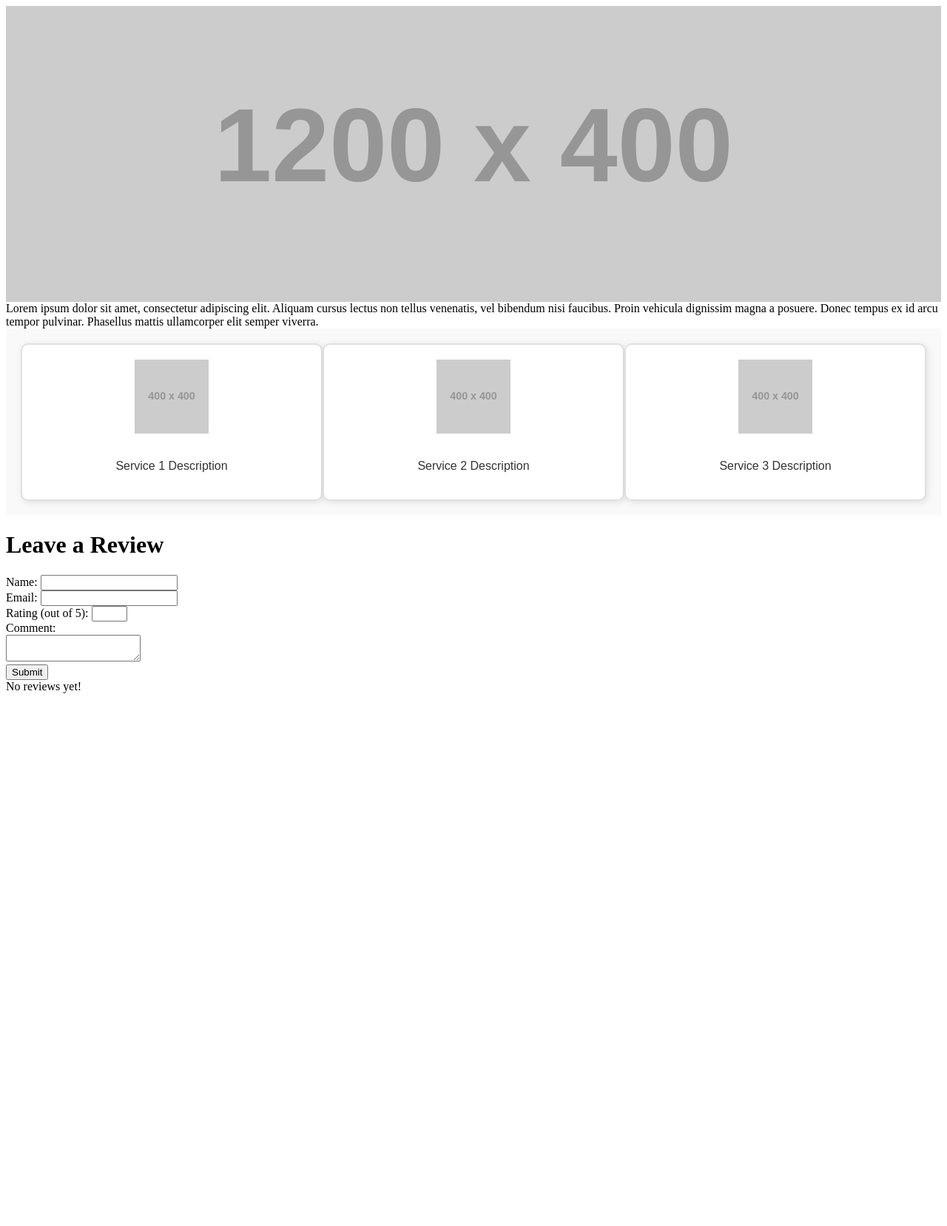
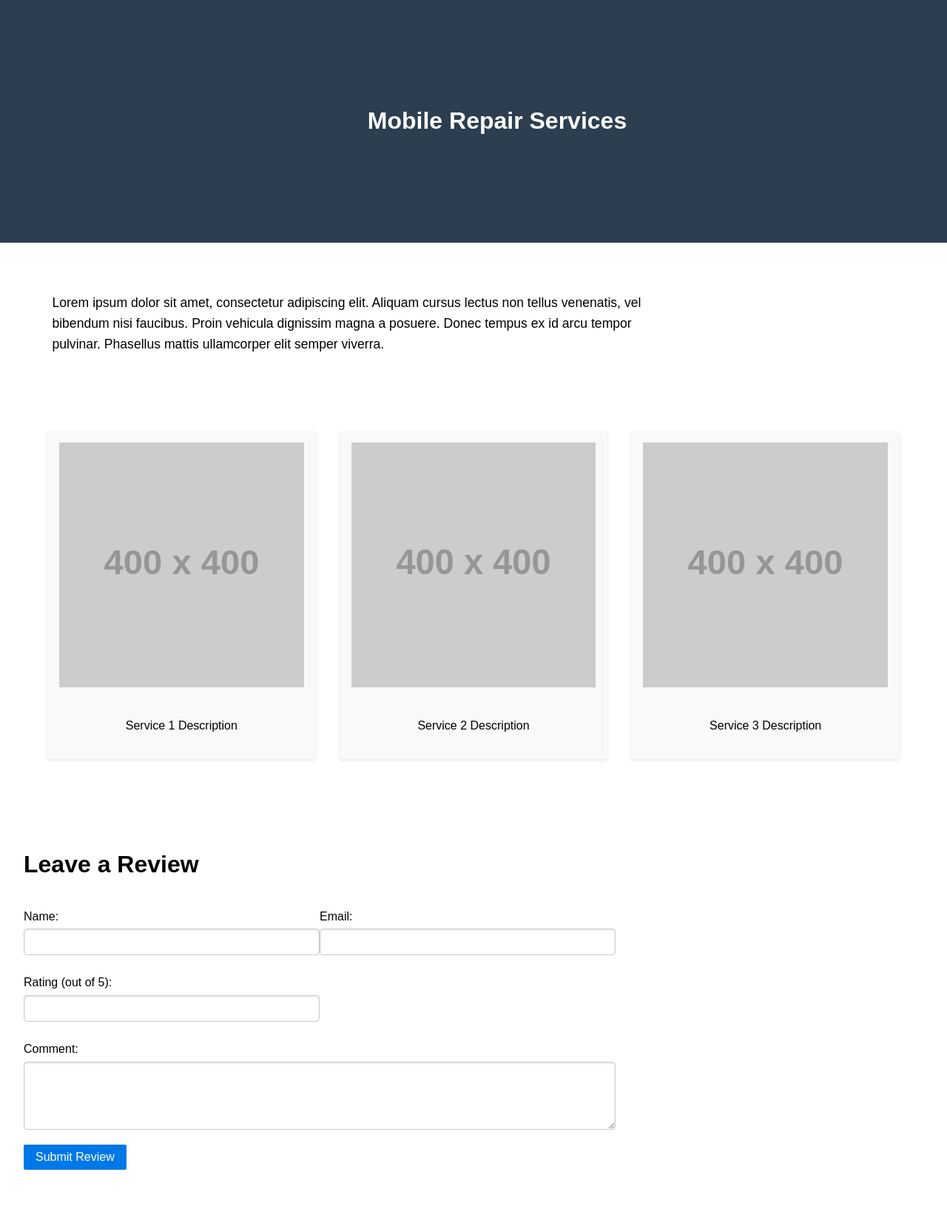
Before and after one commit to Alchabom/BingleFixIt, a PHP site: page / in a window 1280 px wide; the page is wider, and only the part inside the window is pictured. Shown: that part at 74% size. Before the commit the page ends 937 px from the top of that part, so only its background shows below. Run offline with PHP 8.4, Linux system fonts and the light colour scheme; grey boxes labelled with a size stand in for pictures from a placeholder-image service; data that the repository does not hold is empty; some libraries are stand-ins or nearby versions.

Commit message:
connected to database, fixed Pure CSS

```diff
--- a/index.php
+++ b/index.php
@@ -1,28 +1,145 @@
 <!DOCTYPE html>
-<!--[if lt IE 7]>      <html class="no-js lt-ie9 lt-ie8 lt-ie7"> <![endif]-->
-<!--[if IE 7]>         <html class="no-js lt-ie9 lt-ie8"> <![endif]-->
-<!--[if IE 8]>         <html class="no-js lt-ie9"> <![endif]-->
-<!--[if gt IE 8]>      <html class="no-js"> <!--<![endif]-->
 <html>
     <head>
         <meta charset="utf-8">
         <meta http-equiv="X-UA-Compatible" content="IE=edge">
-        <title></title>
-        <meta name="description" content="">
         <meta name="viewport" content="width=device-width, initial-scale=1">
-         <link rel="stylesheet" href="styles.css">
+        <title>Mobile Repair Services</title>
+
+        <!-- Pure CSS -->
+        <link rel="stylesheet" href="https://cdn.jsdelivr.net/npm/purecss@3.0.0/build/pure-min.css">
+        <link rel="stylesheet" href="https://cdn.jsdelivr.net/npm/purecss@3.0.0/build/grids-responsive-min.css">
+
+        <style>
+            /* General Styles */
+            body {
+                line-height: 1.6;
+                padding: 0;
+                margin: 0;
+            }
+
+            /* Banner Section */
+            .banner {
+                background-color: #2c3e50;
+                color: white;
+                padding: 4em 2em;
+                margin-bottom: 2em;
+                width: 100%;
+                min-height: 200px;
+                display: flex;
+                align-items: center;
+                justify-content: center;
+            }
+
+            /* Description Box */
+            .description-box {
+                padding: 2em;
+                margin-bottom: 2em;
+                font-size: 1.1em;
+                line-height: 1.6;
+                max-width: 800px;
+                margin-left: 2em;
+            }
+
+            /* Services Section */
+            .services-section {
+                padding: 2em;
+                margin-bottom: 2em;
+            }
+
+            .service-boxes {
+                display: grid;
+                grid-template-columns: repeat(3, 1fr);
+                gap: 2em;
+                padding: 0 2em;
+            }
+
+            .service-box {
+                text-align: center;
+                padding: 1em;
+                background: #f8f9fa;
+                border-radius: 4px;
+                box-shadow: 0 2px 4px rgba(0,0,0,0.1);
+            }
+
+            .badge-icon {
+                width: 100%;
+                max-width: 400px;
+                height: auto;
+                margin-bottom: 1em;
+            }
+
+            /* Review Section */
+            .review-section {
+                padding: 2em;
+                max-width: 800px;
+                margin: 0;
+            }
+
+            .review-form {
+                margin-bottom: 2em;
+            }
+
+            .form-group {
+                margin-bottom: 1em;
+            }
+
+            .review-box {
+                padding: 1em;
+                margin-bottom: 1em;
+                background: #f8f9fa;
+                border-radius: 4px;
+            }
+
+            .success-message {
+                background: #dff0d8;
+                color: #3c763d;
+                padding: 1em;
+                margin: 1em 0;
+                border-radius: 4px;
+            }
+
+            .error-message {
+                background: #f2dede;
+                color: #a94442;
+                padding: 1em;
+                margin: 1em 0;
+                border-radius: 4px;
+            }
+
+            .pure-form {
+                text-align: left;
+            }
+
+            .pure-form label {
+                text-align: left;
+                display: block;
+            }
+
+            /* Responsive adjustments */
+            @media screen and (max-width: 768px) {
+                .service-boxes {
+                    grid-template-columns: 1fr;
+                    padding: 0 1em;
+                }
+
+                .description-box {
+                    margin: 1em;
+                }
+
+                .banner {
+                    padding: 2em 1em;
+                }
+            }
+        </style>
     </head>
 
     <body>
-        <!--[if lt IE 7]>
-            <p class="browsehappy">You are using an <strong>outdated</strong> browser. Please <a href="#">upgrade your browser</a> to improve your experience.</p>
-        <![endif]-->
-        <script src="" async defer></script>
-        <header class = "banner">
-
+        <header class="banner">
+            <h1>Mobile Repair Services</h1>
         </header>
 
-        <div class = "description-box">
+        <div class="description-box">
             Lorem ipsum dolor sit amet,
             consectetur adipiscing elit.
             Aliquam cursus lectus non tellus venenatis, vel bibendum nisi faucibus.
@@ -30,134 +147,121 @@
             Phasellus mattis ullamcorper elit semper viverra.
         </div>
 
-
-        <div class = "services-section">
-          <div class = "service-box">
+        <div class="services-section">
+            <div class="service-boxes">
+                <div class="service-box">
                     <img src="https://placehold.co/400x400" alt="Service 1 Badge" class="badge-icon">
-            <p>Service  1 Description</p>
+                    <p>Service 1 Description</p>
                 </div>
 
-
-        <div class = "service-box">
+                <div class="service-box">
                     <img src="https://placehold.co/400x400" alt="Service 2 Badge" class="badge-icon">
-          <p>Service  2 Description</p>
+                    <p>Service 2 Description</p>
                 </div>
 
-
-
-      <div class = "service-box">
+                <div class="service-box">
                     <img src="https://placehold.co/400x400" alt="Service 3 Badge" class="badge-icon">
-        <p>Service  3 Description</p>
+                    <p>Service 3 Description</p>
+                </div>
             </div>
         </div>
 
+        <!-- Rest of the review section code remains the same -->
+        <div class="review-section">
+            <h1 class="pure-u-1">Leave a Review</h1>
 
-    </body>
+            <form class="pure-form pure-form-stacked review-form" action="" method="POST">
+                <fieldset>
+                    <div class="pure-g">
+                        <div class="pure-u-1 pure-u-md-1-2 form-group">
+                            <label for="name">Name:</label>
+                            <input id="name" type="text" name="Name" class="pure-input-1" required>
+                        </div>
 
+                        <div class="pure-u-1 pure-u-md-1-2 form-group">
+                            <label for="email">Email:</label>
+                            <input id="email" type="email" name="Email" class="pure-input-1" required>
+                        </div>
 
-    <style>
-        p {
-          color: black;
-        }
-        .paragraph1 {
-          font-size: 30px;
+                        <div class="pure-u-1 pure-u-md-1-2 form-group">
+                            <label for="rating">Rating (out of 5):</label>
+                            <input id="rating" type="number" name="Rating" min="1" max="5" class="pure-input-1" required>
+                        </div>
 
-        }
-        .paragraph2 {
-          font-size: 13px;
-        }
-      </style>
-      <head>
-        <title>
-        LeaveReview
-      </title>
-      </head>
-      <body>
-        <h1>
-          Leave a Review
-        </h1>
-      </body>
-      <head>
-        <title>
-          Comments
-        </title>
-      </head>
-      <body>
-        <form action = "" method = "POST">
-          <label>Name:
-            <input type ="text" name = "Name" required /></label><br />
+                        <div class="pure-u-1 form-group">
+                            <label for="comment">Comment:</label>
+                            <textarea id="comment" name="Comment" class="pure-input-1" rows="4" required></textarea>
+                        </div>
 
-              <label>Email:
-              <input type="email" name="Email" required />
-              </label><br />
-
-              <label>Rating (out of 5):
-              <input type="number" name="Rating" min="1" max="5" required />
-              </label><br />
-
-            <label>Comment:<br />
-            <textarea name = "Comment" required ></textarea></label><br />
-            <input type = "submit" name="Submit" value="Submit" />
+                        <div class="pure-u-1">
+                            <button type="submit" name="Submit" class="pure-button pure-button-primary">Submit Review</button>
+                        </div>
+                    </div>
+                </fieldset>
             </form>
 
             <?php
+            if ($_SERVER["REQUEST_METHOD"] == "POST" && isset($_POST["Submit"])) {
                 $host = "localhost";
                 $db_name = "mobile_repair";
-    $username = "alchabomar@gmail.com";
-    $password = "Hu9aDg-rW!LZL.W";
+                $username = "root";
+                $password = "";
 
+                try {
                     $conn = new mysqli($host, $username, $password, $db_name);
 
-
-    if ($conn->connect_error)
-    {
-      die("Connection failed: ". $conn->connect_error);
+                    if ($conn->connect_error) {
+                        throw new Exception("Connection failed: " . $conn->connect_error);
                     }
 
-    if (isset($_POST["Submit"]))
-    {
                     $customer_name = $_POST["Name"];
                     $email = $_POST["Email"];
                     $rating = $_POST["Rating"];
                     $review_content = $_POST["Comment"];
 
-      $stmt = $conn->prepare("INSERT INTO comments (customer_name, email, rating, review_content, created_at, updated_at) VALUES (?, ?, ?, ?, NOW(), NOW())");
+                    $stmt = $conn->prepare("INSERT INTO reviews (customer_name, email, rating, review_content, created_at, updated_at) VALUES (?, ?, ?, ?, NOW(), NOW())");
+                    $stmt->bind_param("ssis", $customer_name, $email, $rating, $review_content);
 
-      if ($stmt->execute())
-      {
-        echo "<h2>Your review has been submitted!<h2>";
-      }
-      else
-      {
-        echo "Error: ". $stmt->error;
-      }
-      $stmt->close();
+                    if ($stmt->execute()) {
+                        echo "<div class='success-message'>Your review has been submitted successfully!</div>";
+                    } else {
+                        throw new Exception("Error submitting review: " . $stmt->error);
                     }
 
-    $sql = "SELECT customer_name, email, rating, review_content, created_at FROM comments ORDER BY created_at DESC";
+                    $stmt->close();
+
+                    // Display all reviews
+                    $sql = "SELECT customer_name, email, rating, review_content, created_at FROM reviews ORDER BY created_at DESC";
                     $result = $conn->query($sql);
 
-    if ($result->num_rows > 0)
-    {
-      echo"<h1>Customer Reviews:</h1><hr>";
+                    if ($result->num_rows > 0) {
+                        echo "<h2 class='pure-u-1'>Customer Reviews</h2>";
 
-      while( $row = $result->fetch_assoc())
-      {
-      echo "<div class='review'>
-      <span><strong>Name:</strong> " . htmlspecialchars($row["customer_name"]) . "</span><br />
-      <span><strong>Email:</strong> " . htmlspecialchars($row["email"]) . "</span><br />
-      <span><strong>Rating:</strong> " . htmlspecialchars($row["rating"]) . "/5</span><br />
-      <span><strong>Date:</strong> " . date("Y/m/d h:i A", strtotime($row["created_at"])) . "</span><br />
+                        while ($row = $result->fetch_assoc()) {
+                            echo "<div class='review-box pure-g'>
+                                <div class='pure-u-1 pure-u-md-1-2'>
+                                    <p><strong>Name:</strong> " . htmlspecialchars($row["customer_name"]) . "</p>
+                                    <p><strong>Email:</strong> " . htmlspecialchars($row["email"]) . "</p>
+                                </div>
+                                <div class='pure-u-1 pure-u-md-1-2'>
+                                    <p><strong>Rating:</strong> " . htmlspecialchars($row["rating"]) . "/5</p>
+                                    <p><strong>Date:</strong> " . date("Y/m/d h:i A", strtotime($row["created_at"])) . "</p>
+                                </div>
+                                <div class='pure-u-1'>
                                     <p><strong>Review:</strong> " . htmlspecialchars($row["review_content"]) . "</p>
-    </div><hr>";
+                                </div>
+                            </div>";
                         }
-    }
-    else
-    {
-      echo "No reviews yet!";
+                    } else {
+                        echo "<p class='pure-u-1'>No reviews yet!</p>";
                     }
 
                     $conn->close();
+                } catch (Exception $e) {
+                    echo "<div class='error-message'>Error: " . htmlspecialchars($e->getMessage()) . "</div>";
+                }
+            }
             ?>
+        </div>
     </body>
 </html>
```
Lines whose indentation alone changed are shown as unchanged.
